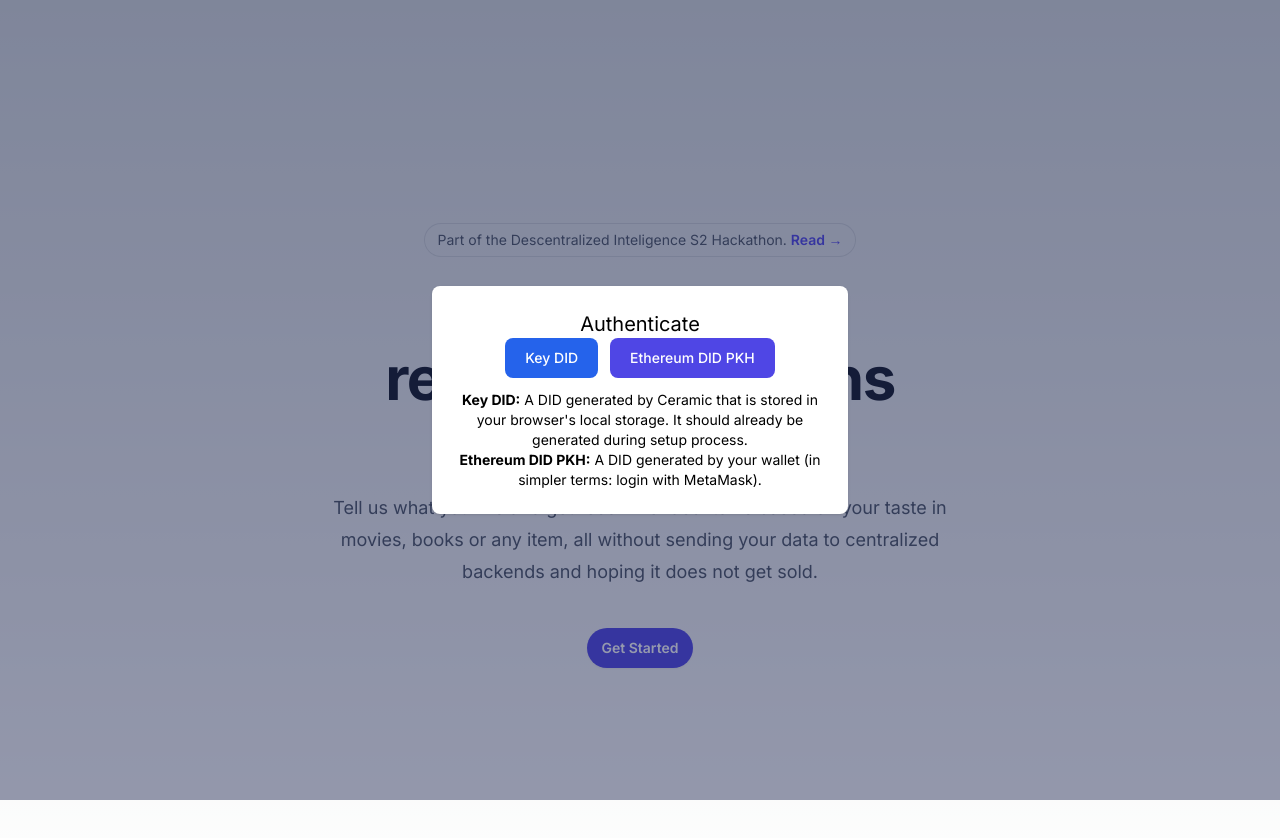
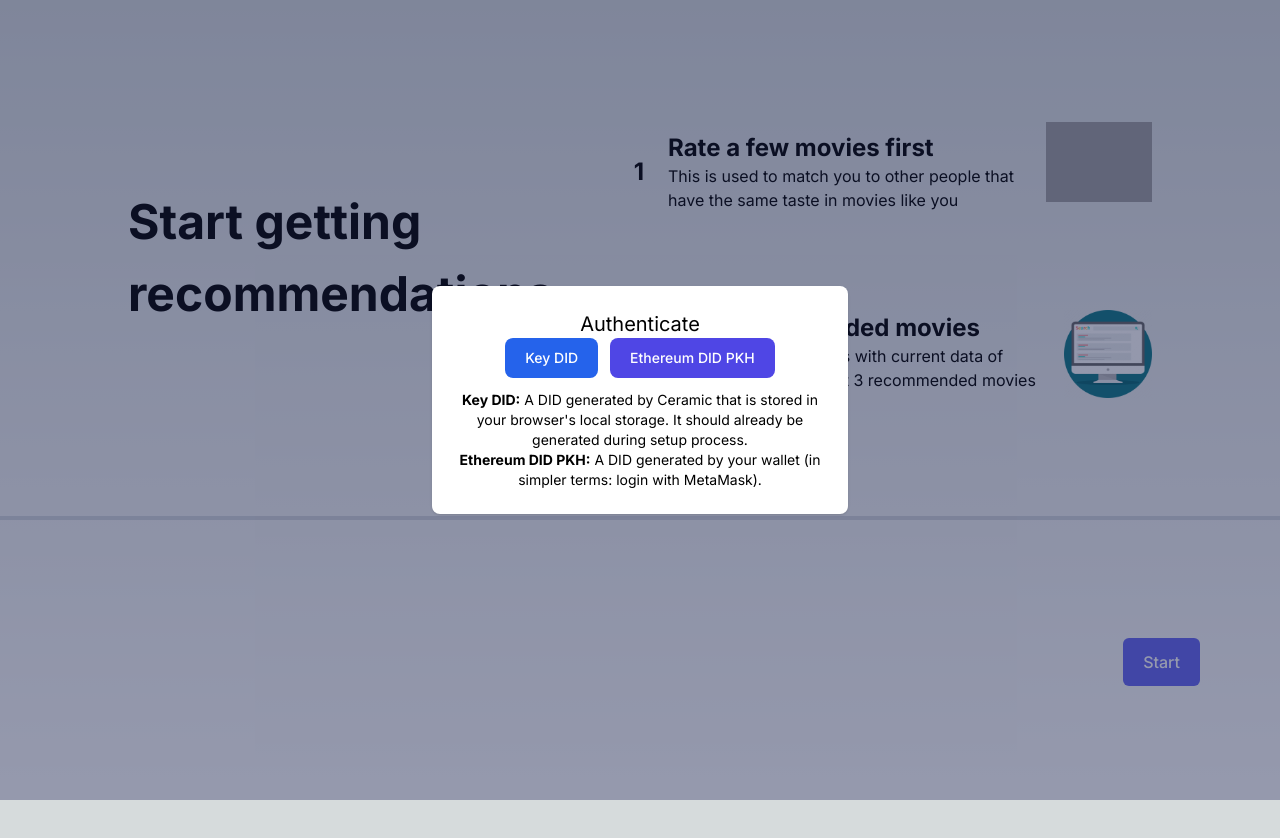
Before and after one commit to daniel0ar/recomengine-ceramic, a Next.js app: page / in a window 1280 px wide. Shown: the top 838 px of the page. After the commit the page ends 800 px from the top, so only its background shows below. Built offline with nearby package versions, Linux system fonts and the light colour scheme; grey boxes are pictures that could not be loaded; what @ceramicnetwork/http-client, @composedb/client would draw is missing.

Commit message:
fix: Modify main start point to process (fixes context)

```diff
--- a/src/app/components/movies/index.tsx
+++ b/src/app/components/movies/index.tsx
@@ -192,8 +192,10 @@ export const Movies = () => {
             <a href="#">
               <Image
                 className="rounded-t-lg"
-                src="movie-generic.png"
+                src="/movie-generic.png"
                 alt=""
+                width={32}
+                height={32}
               />
             </a>
             <div className="p-5">
--- a/src/app/page.tsx
+++ b/src/app/page.tsx
@@ -3,6 +3,7 @@ import { CeramicWrapper } from "@/context";
 import AuthPrompt from "./components/auth";
 import { AuthProvider } from "@/context/auth";
 import Home from "./pages/home";
+import Process from "./process/page";
 
 export default function App() {
 
@@ -12,7 +13,7 @@ export default function App() {
         <div className="container">
           <CeramicWrapper>
               <div>
-                <Home></Home>
+                <Process></Process>
               </div>
           </CeramicWrapper>
         </div>
--- a/src/app/pages/home.tsx
+++ b/src/app/pages/home.tsx
@@ -3,6 +3,7 @@ import { AuthContext } from '@/context/auth';
 import { fillDatabaste } from '@/utils/db';
 import React, { useContext, useEffect } from 'react'
 import { useRouter } from 'next/navigation';
+import Link from 'next/link';
 
 const Home = () => {
   const { composeClient } = useCeramicContext();
@@ -42,15 +43,11 @@ const Home = () => {
            all without sending your data to centralized backends and hoping it does not get sold.
         </p>
         <div className="mt-10 flex items-center justify-center gap-x-6">
-          <button
-            onClick={(e) => {
-              e.stopPropagation();
-              router.push(`/process/`);
-            }}
+          <Link
             className="rounded-full bg-indigo-600 px-3.5 py-2.5 text-sm font-semibold text-white shadow-sm hover:bg-indigo-500 focus-visible:outline focus-visible:outline-2 focus-visible:outline-offset-2 focus-visible:outline-indigo-600"
-          >
+            href={'process'}          >
             Get Started
-          </button>
+          </Link>
         </div>
       </div>
     </div>
```
